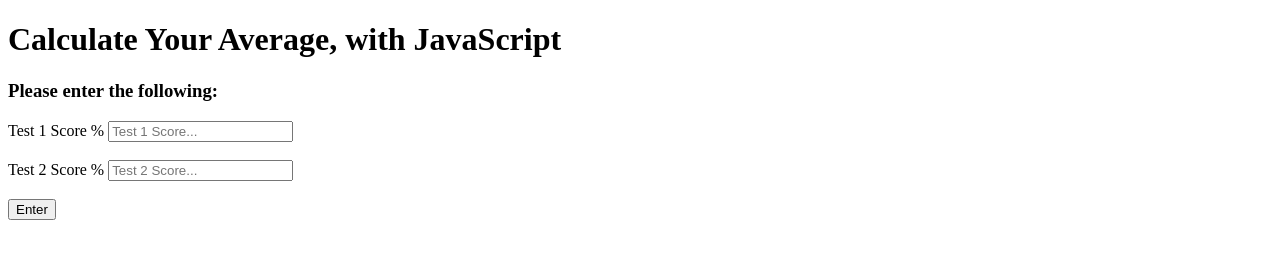
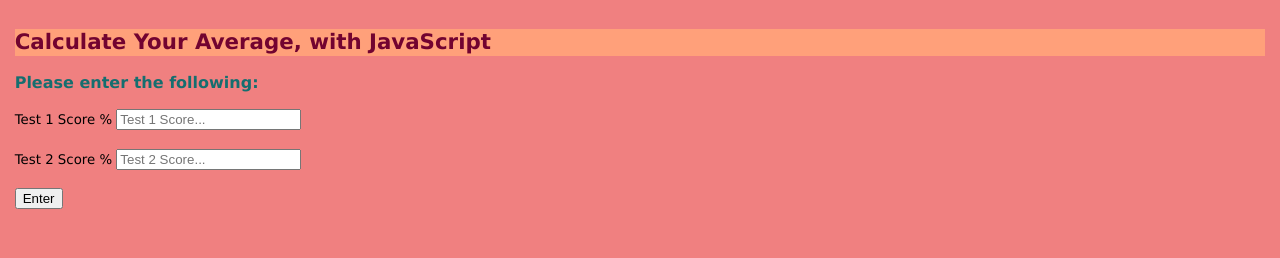
Before and after one commit to ICS20-Programming-ZoiaB/Assign-02-HTML-Calculations, a plain HTML site: page index.html in a window 1280 px wide. Drawn offline with Linux system fonts and the light colour scheme.

Commit message:
added style and fixed js

```diff
--- a/css/style.css
+++ b/css/style.css
@@ -0,0 +1,37 @@
+/* Created by: ZoiaB
+* Created on: Mar 2022
+* This CSS file defines the style for index.html
+* ICS2O-Unit2-03-HTML-StreetAddress
+*/
+
+body {
+  background-color: lightcoral;
+  font-size: 10pt;
+  font-family: Verdana, Geneva, Arial, Helvetica, sans-serif;
+  color: black;
+  line-height: 14pt;
+  padding-left: 5pt;
+  padding-right: 5pt;
+  padding-top: 5pt;
+}
+
+h1 {
+  background-color: lightsalmon;
+  font: 16pt Verdana, Geneva, Arial, Helvetica, sans-serif;
+  font-weight: bold;
+  line-height: 20pt;
+  color: #720330;
+}
+
+h3 {
+  font: 12pt Verdana, Geneva, Arial, Helvetica, sans-serif;
+  font-weight: bold;
+  line-height: 16pt;
+  color: #156e6f;
+}
+
+div {
+  font-weight: bold;
+  color: #720330;
+  margin: 5px;
+}
--- a/index.html
+++ b/index.html
@@ -35,7 +35,7 @@
       <h3>Please enter the following:</h3>
 
       <!-- User input -->
-      <form action="javascript:enterClicked()">
+      <form action="javascript:calculate()">
         <label for="test1">Test 1 Score %</label>
         <input type="number" id="test1" placeholder="Test 1 Score..."><br><br>
 
@@ -46,7 +46,7 @@
     </p>
 
     <!-- Create a space where the user information will be displayed -->
-    <div id="user-info">
+    <div id="average">
     </div>
   </body>
 </html>
```
Also changed, not shown: fav_index/android-chrome-192x192.png (added), fav_index/android-chrome-512x512.png (added), fav_index/apple-touch-icon.png (added), fav_index/favicon-16x16.png (added), fav_index/favicon-32x32.png (added), fav_index/site.webmanifest (added), images/testscore.jpg (added).
